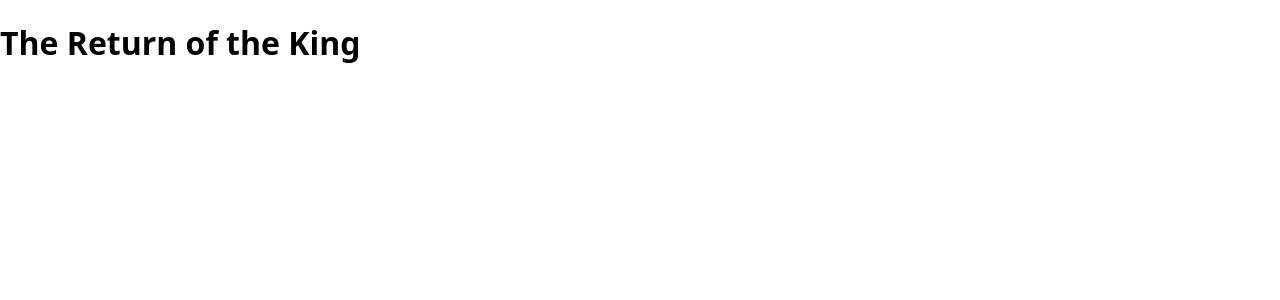
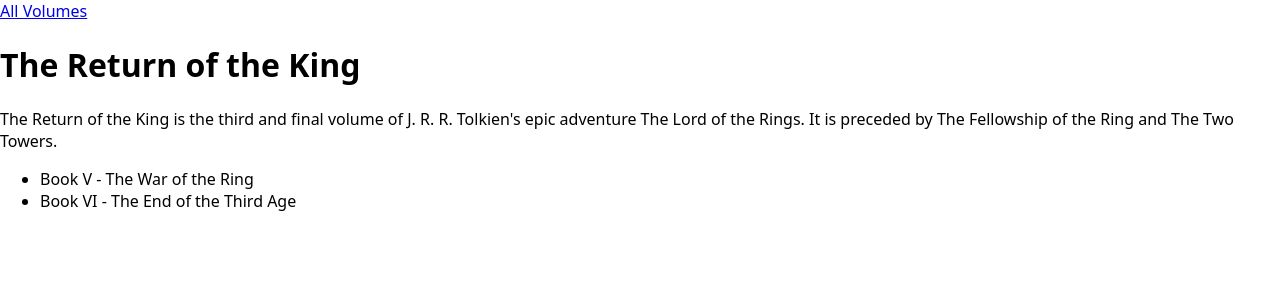
Before and after one commit to Miriam-Voelkl/nextjs-basics-and-routing_lotr-app, a Next.js app: page /volumes/the-return-of-the-king in a window 1280 px wide. Shown: the top 300 px of the page. Built offline with nearby package versions, Linux system fonts and the light colour scheme.

Commit message:
add content to volume pages

```diff
--- a/pages/volumes/the-fellowship-of-the-ring.js
+++ b/pages/volumes/the-fellowship-of-the-ring.js
@@ -6,7 +6,6 @@
     ({ slug }) => slug === "the-fellowship-of-the-ring"
   );
   const theFellowshipBooks = theFellowshipInfos.books;
-  console.log("Books", theFellowshipBooks);
 
   return (
     <>
--- a/pages/volumes/the-return-of-the-king.js
+++ b/pages/volumes/the-return-of-the-king.js
@@ -1,9 +1,24 @@
 import { volumes } from "@/resources/lib/data";
+import Link from "next/link";
 
 export default function King() {
+  const returnOfKingInfos = volumes.find(
+    ({ slug }) => slug === "the-return-of-the-king"
+  );
+  const returnOfKingBooks = returnOfKingInfos.books;
+
   return (
     <>
-      <h1>{volumes[2].title}</h1>
+      <Link href="/">All Volumes</Link>
+      <h1>{returnOfKingInfos.title}</h1>
+      <p>{returnOfKingInfos.description}</p>
+      <ul>
+        {returnOfKingBooks.map(({ ordinal, title }) => (
+          <li key={ordinal}>
+            {ordinal} - {title}
+          </li>
+        ))}
+      </ul>
     </>
   );
 }
```
Also changed, not shown: pages/volumes/the-two-towers.js (+16 -1 lines).
